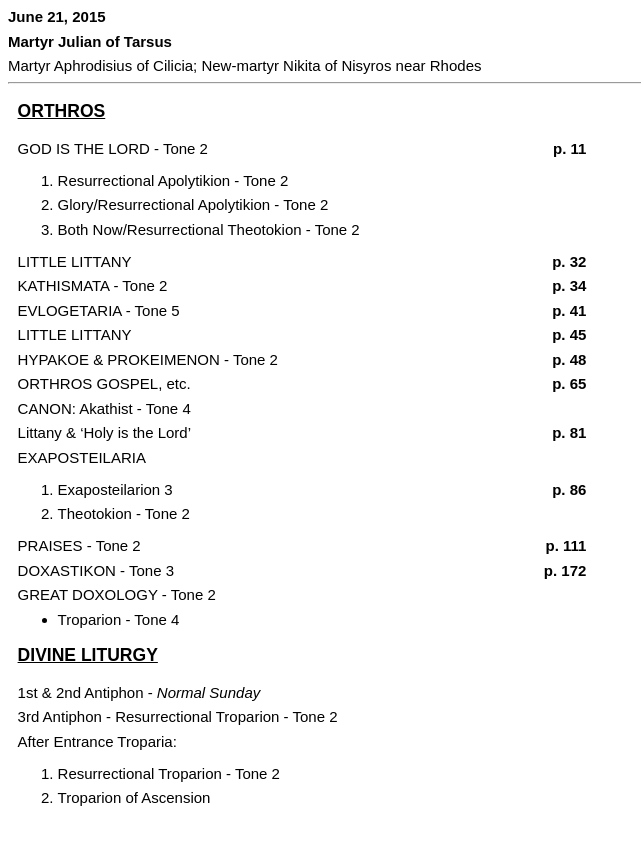
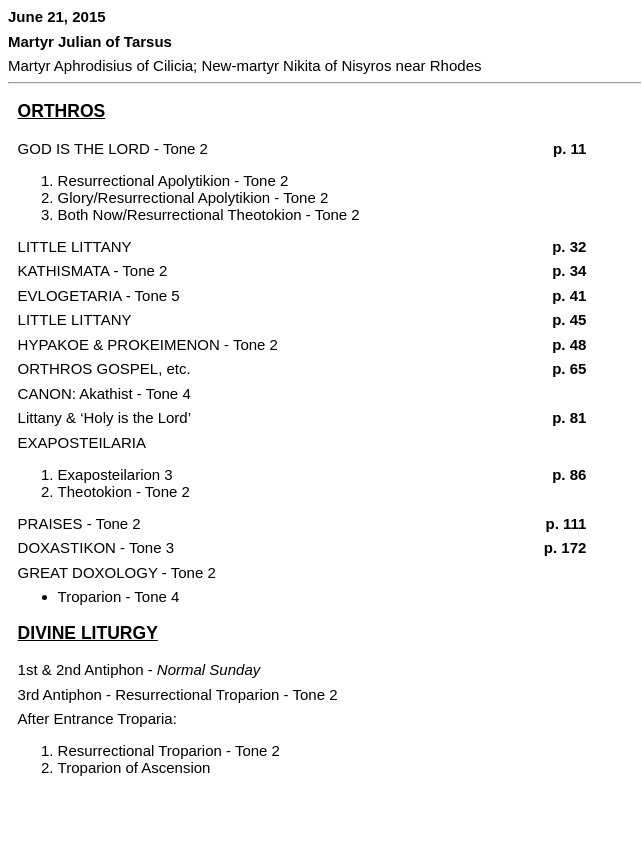
Before and after one commit to JPry/choir-guides, a Jekyll site: the page built from _posts/2015-06-21-Martyr-Julian-of-Tarsus.md, in a window 1280 px wide. Shown: the top 845 px of the page, without its empty margins (0-641 px from the left). Built offline with Jekyll 4.4.1, drawn with Linux system fonts in a browser that asks for light colours.

Commit message:
Remove paragraph margin inside list item

```diff
--- a/_layouts/sheet.html
+++ b/_layouts/sheet.html
@@ -15,6 +15,9 @@
             }
             ul {
                 margin: 0 0 1em;
+            }
+            li p {
+                margin: 0;
             }
             .section {
                 /* Comment out float if Liturgy is short enough */
```
